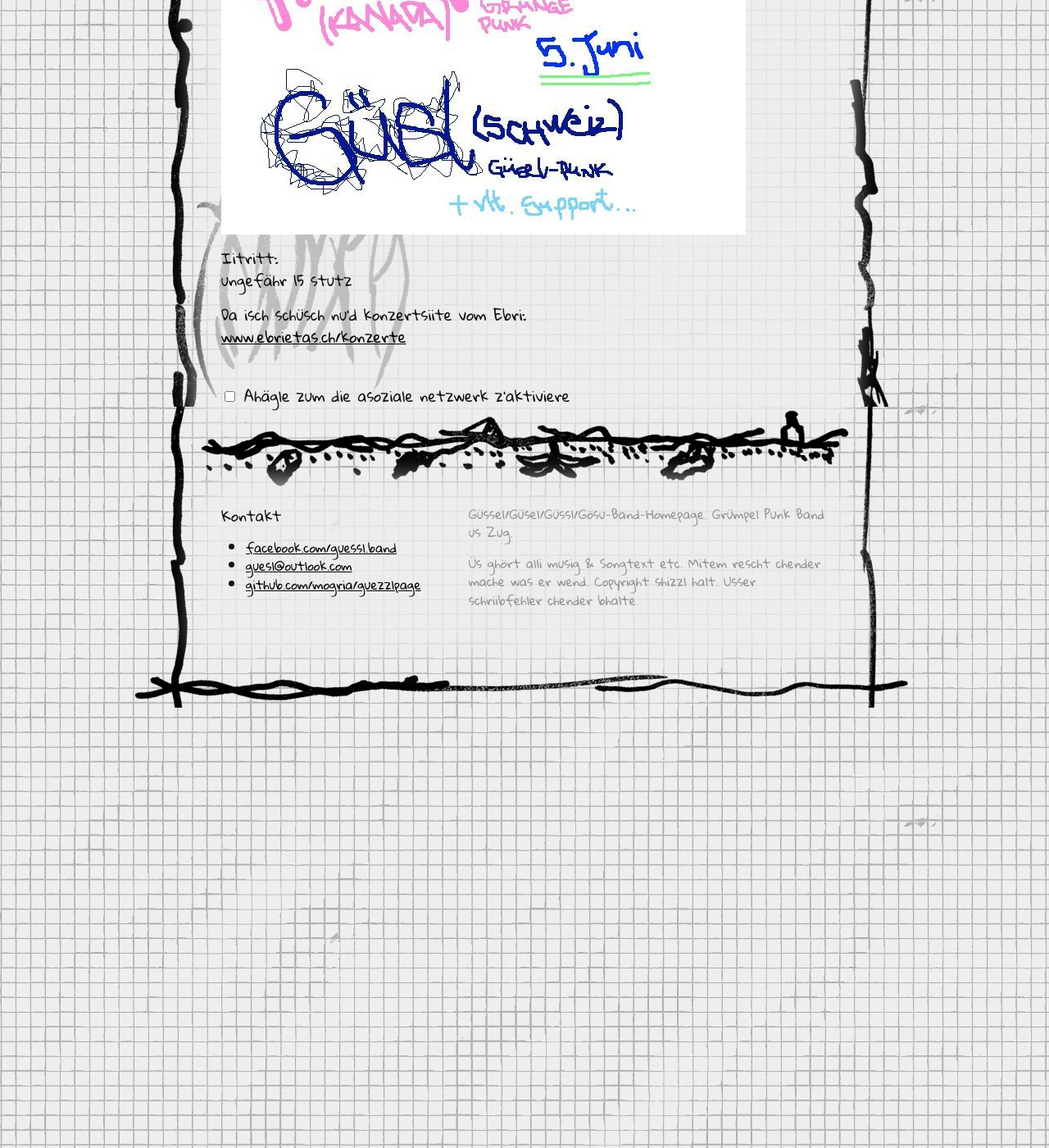
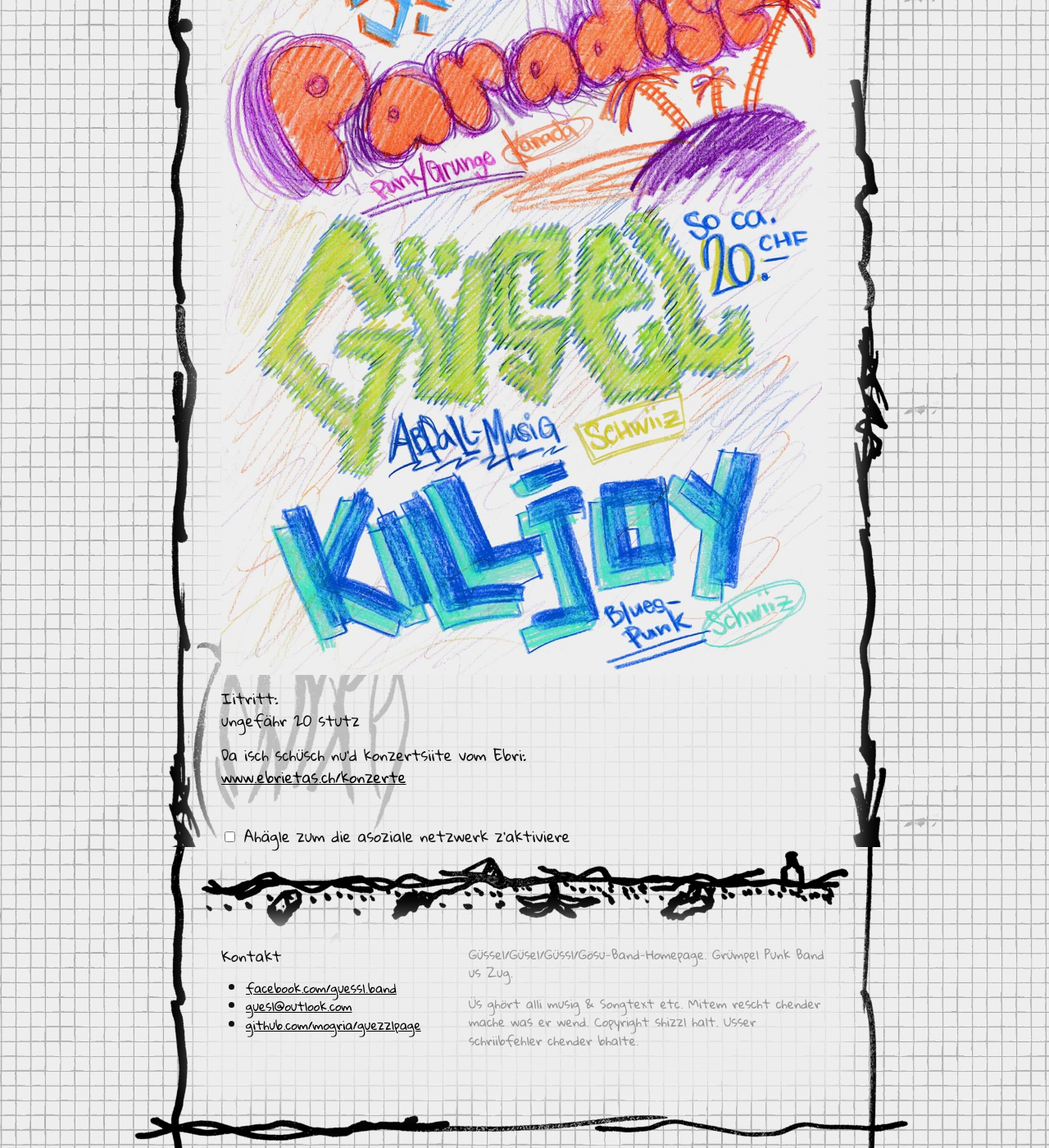
Before and after one commit to mogria/guezzlpage, a Jekyll site: the page built from _posts/2019-05-21-5-juni-ebrietas-zurich.md, in a window 1280 px wide and 1400 px high, scrolled down 974 px. Shown: the whole window at 82% size. Built offline with Jekyll 4.4.1, drawn with Linux system fonts in a browser that asks for light colours.

Commit message:
update flywr for todays show

```diff
--- a/_posts/2019-05-21-5-juni-ebrietas-zurich.md
+++ b/_posts/2019-05-21-5-juni-ebrietas-zurich.md
@@ -21,7 +21,7 @@ Ich döf üch natürlich hie au nu de wunderschöni Flyer präsentiere:
 ![Ebrietas Zürich / Paraside / Güs / Joykill Göldi / 5. Juni 2019 / Flyer]({{ site.baseurl }}/img/posts/flyer-ebrietas-guessl-paraside.jpg)
 
 Iitritt:
-ungefähr 15 stutz
+ungefähr 20 stutz
 
 Da isch schüsch nu'd konzertsiite vom Ebri:
 [www.ebrietas.ch/konzerte](http://ebrietas.ch/konzerte)
```
Also changed, not shown: img/posts/flyer-ebrietas-guessl-paraside.jpg.
